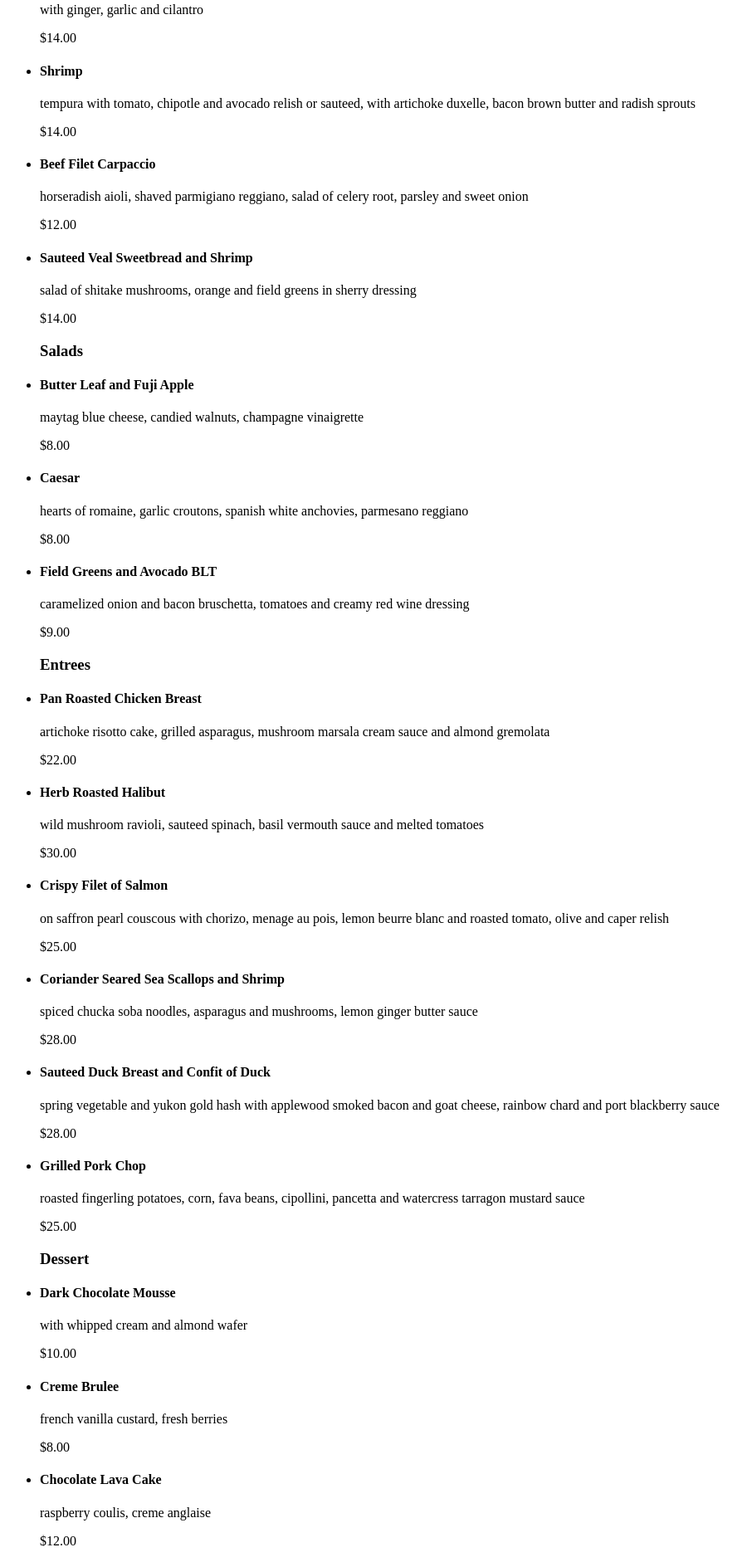
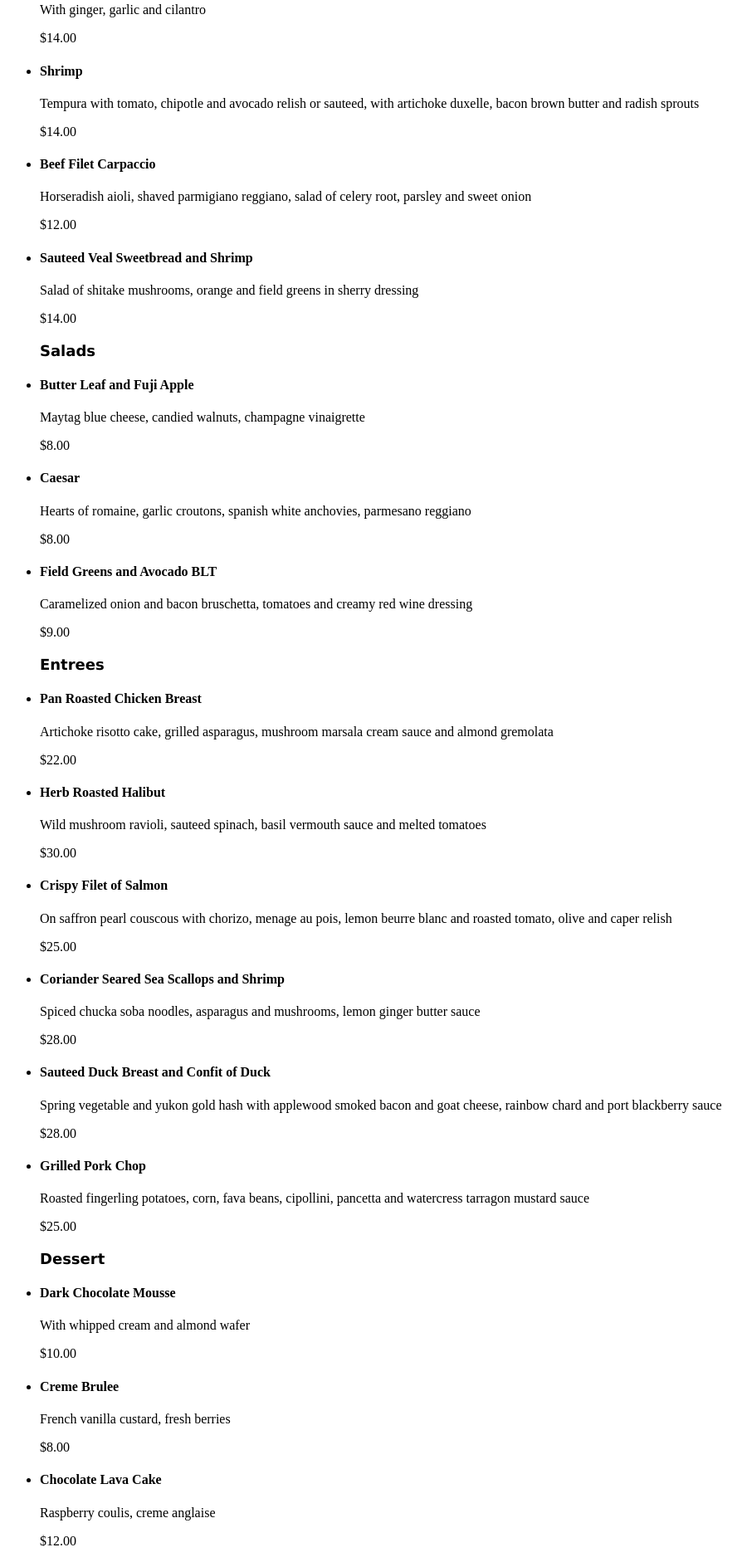
Before and after one commit to grc-jmbartho/jmbartho.github.io, a plain HTML site: page grc338/Restaurant Menu/index.html in a window 1280 px wide. Shown: the part 431-2313 px from the top of the page at 83% size, without its empty margins (0-900 px from the left). Drawn offline with Linux system fonts and the light colour scheme.

Commit message:
Update index.html

```diff
--- a/grc338/Restaurant Menu/index.html
+++ b/grc338/Restaurant Menu/index.html
@@ -1,106 +1,147 @@
 <!DOCTYPE html>
 <html>
+
 <head>
 <title>Restaurant Menu</title>
 </head>
+
 <body>
-      <h1>Koberl at Blue</h1>
-      <h2>Main Menu</h2>
-      <h3>Appetizers</h3>
+<center>
+<h1><mark style="background: #00ced1! important"><FONT COLOR="ffffff"><font face = "Verdana" size = "5">Koberl at Blue</font><br /></FONT COLOR="fffffff"></mark></h1>
+
+<h2>
+Main Menu
+</h2>
+</center>
+
 <ul>
+<h3><font face = "Verdana" size = "4">Appetizers</font><br /></h3>
+
+
 <li>
 <h4>Tempura Fried</h4>
-         <p>with lemon soy aioli and wasabi tobiko</p>
-         <p>$16.00
-         <p>
+<p>With lemon soy aioli and wasabi tobiko</p>
+<p>$16.00<p>
 </li>
+
 <li>
 <h4>Seared Sea Scallops</h4>
-         <p>with artichoke duxelle, bacon brown butter and radish sprouts or seasoned with hiwa kai sea salt on edamame puree with citrus vinaigrette</p>
+<p>With artichoke duxelle, bacon brown butter and radish sprouts or seasoned with hiwa kai sea salt on edamame puree with citrus vinaigrette</p>
 <p>$15.00</p>
 </li>
+
 <li>
 <h4>Crispy Snow Crab chinois</h4>
-         <p>with ginger, garlic and cilantro</p>
+<p>With ginger, garlic and cilantro</p>
 <p>$14.00</p>
 </li>
+
 <li>
 <h4>Shrimp</h4>
-         <p>tempura with tomato, chipotle and avocado relish or sauteed, with artichoke duxelle, bacon brown butter and radish sprouts</p>
+<p>Tempura with tomato, chipotle and avocado relish or sauteed, with artichoke duxelle, bacon brown butter and radish sprouts</p>
 <p>$14.00</p>
 </li>
+
 <li>
 <h4>Beef Filet Carpaccio</h4>
-         <p>horseradish aioli, shaved parmigiano reggiano, salad of celery root, parsley and sweet onion</p>
+<p>Horseradish aioli, shaved parmigiano reggiano, salad of celery root, parsley and sweet onion</p>
 <p>$12.00</p>
 </li>
+
 <li>
 <h4>Sauteed Veal Sweetbread and Shrimp</h4>
-         <p>salad of shitake mushrooms, orange and field greens in sherry dressing</p>
+<p>Salad of shitake mushrooms, orange and field greens in sherry dressing</p>
 <p>$14.00</p>
 </li>
-      <h3>Salads</h3>
+
+<h3>
+<font face = "Verdana" size = "4">Salads</font><br />
+</h3>
+
 <li>
 <h4>Butter Leaf and Fuji Apple</h4>
-         <p>maytag blue cheese, candied walnuts, champagne vinaigrette</p>
+<p>Maytag blue cheese, candied walnuts, champagne vinaigrette</p>
 <p>$8.00</p>
 </li>
+
 <li>
 <h4>Caesar</h4>
-         <p>hearts of romaine, garlic croutons, spanish white anchovies, parmesano reggiano</p>
+<p>Hearts of romaine, garlic croutons, spanish white anchovies, parmesano reggiano</p>
+<p>$8.00
+</p>
+</li>
+
+<li>
+<h4>Field Greens and Avocado BLT</h4>
+<p>Caramelized onion and bacon bruschetta, tomatoes and creamy red wine dressing
+</p>
+<p>$9.00</p>
+</li>
+
+<h3>
+<font face = "Verdana" size = "4">Entrees</font><br />
+</h3>
+
+<li>
+<h4>Pan Roasted Chicken Breast</h4>
+<p>Artichoke risotto cake, grilled asparagus, mushroom marsala cream sauce and almond gremolata</p>
+<p>$22.00</p>
+</li>
+
+<li>
+<h4>Herb Roasted Halibut</h4>
+<p>Wild mushroom ravioli, sauteed spinach, basil vermouth sauce and melted tomatoes</p>
+<p>$30.00</p>
+</li>
+
+<li>
+<h4>Crispy Filet of Salmon</h4>
+<p>On saffron pearl couscous with chorizo, menage au pois, lemon beurre blanc and roasted tomato, olive and caper relish</p>
+<p>$25.00</p>
+</li>
+
+<li>
+<h4>Coriander Seared Sea Scallops and Shrimp
+</h4>
+<p>Spiced chucka soba noodles, asparagus and mushrooms, lemon ginger butter sauce</p>
+<p>$28.00
+</p>
+</li>
+
+<li>
+<h4>Sauteed Duck Breast and Confit of Duck</h4>
+<p>Spring vegetable and yukon gold hash with applewood smoked bacon and goat cheese, rainbow chard and port blackberry sauce
+</p>
+<p>$28.00</p>
+</li>
+
+<li>
+<h4>Grilled Pork Chop</h4>
+<p>Roasted fingerling potatoes, corn, fava beans, cipollini, pancetta and watercress tarragon mustard sauce</p>
+<p>$25.00</p>
+</li>
+
+<h3><font face = "Verdana" size = "4">Dessert</font><br /></h3>
+
+<li>
+<h4>Dark Chocolate Mousse</h4>
+<p>With whipped cream and almond wafer</p>
+<p>$10.00</p>
+</li>
+
+<li>
+<h4>Creme Brulee
+</h4>
+<p>French vanilla custard, fresh berries</p>
 <p>$8.00</p>
 </li>
-      <li>
-         <h4>Field Greens and Avocado BLT</h4>
-         <p>caramelized onion and bacon bruschetta, tomatoes and creamy red wine dressing</p>
-         <p>$9.00</p>
-      </li>
-      <h3>Entrees</h3>
-      <li>
-         <h4>Pan Roasted Chicken Breast</h4>
-         <p>artichoke risotto cake, grilled asparagus, mushroom marsala cream sauce and almond gremolata</p>
-         <p>$22.00</p>
-      </li>
-      <li>
-         <h4>Herb Roasted Halibut</h4>
-         <p>wild mushroom ravioli, sauteed spinach, basil vermouth sauce and melted tomatoes</p>
-         <p>$30.00</p>
-      </li>
-      <li>
-         <h4>Crispy Filet of Salmon</h4>
-         <p>on saffron pearl couscous with chorizo, menage au pois, lemon beurre blanc and roasted tomato, olive and caper relish</p>
-         <p>$25.00</p>
-      </li>
-      <li>
-         <h4>Coriander Seared Sea Scallops and Shrimp</h4>
-         <p>spiced chucka soba noodles, asparagus and mushrooms, lemon ginger butter sauce</p>
-         <p>$28.00</p>
-      </li>
-      <li>
-         <h4>Sauteed Duck Breast and Confit of Duck</h4>
-         <p>spring vegetable and yukon gold hash with applewood smoked bacon and goat cheese, rainbow chard and port blackberry sauce</p>
-         <p>$28.00</p>
-      </li>
-      <li>
-         <h4>Grilled Pork Chop</h4>
-         <p>roasted fingerling potatoes, corn, fava beans, cipollini, pancetta and watercress tarragon mustard sauce</p>
-         <p>$25.00</p>
-      </li>
-      <h3>Dessert</h3>
-      <li>
-         <h4>Dark Chocolate Mousse</h4>
-         <p>with whipped cream and almond wafer</p>
-         <p>$10.00</p>
-      </li>
-      <li>
-         <h4>Creme Brulee</h4>
-         <p>french vanilla custard, fresh berries</p>
-         <p>$8.00</p>
-      </li>
+
 <li>
 <h4>Chocolate Lava Cake</h4>
-         <p>raspberry coulis, creme anglaise</p>
+<p>Raspberry coulis, creme anglaise</p>
 <p>$12.00</p>
 </li>
+
+
 </body>
 </html>
```
Lines whose indentation alone changed are shown as unchanged.
